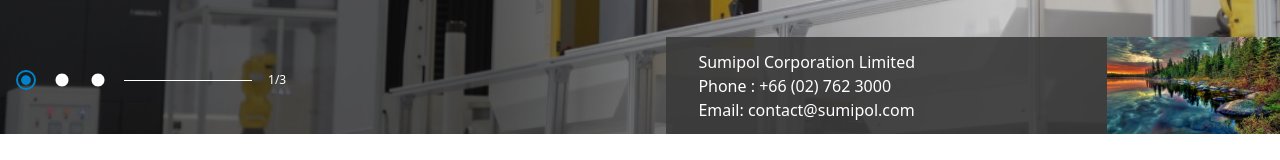
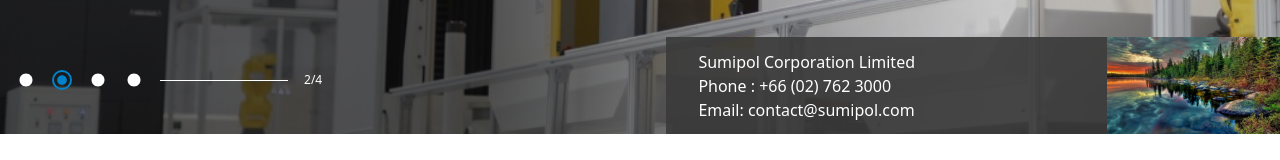
Before and after one commit to nukrobzero/template-fullstack-nextjs-setup, a Next.js app: page / in a window 1280 px wide. Shown: the part 586-746 px from the top of the page. Built offline with nearby package versions, Linux system fonts and the light colour scheme.

Commit message:
fix style

```diff
--- a/src/components/frontend/homepage/hero.tsx
+++ b/src/components/frontend/homepage/hero.tsx
@@ -11,11 +11,12 @@ export default function Hero() {
   const [activeIndex, setActiveIndex] = useState(0);
 
   const properties = {
+    duration: 5000,
     transitionDuration: 500,
     infinite: true,
     indicators: false,
     arrows: false,
-    autoplay: false,
+    autoplay: true,
     onChange: (oldIndex: any, newIndex: SetStateAction<number>) => {
       setActiveIndex(newIndex);
     },
@@ -37,6 +38,10 @@ export default function Hero() {
       url: "/home/Hero-Banner.jpg",
       caption: "slideImage3",
     },
+    {
+      url: "/home/Hero-Banner.jpg",
+      caption: "slideImage4",
+    },
   ];
 
   return (
@@ -45,7 +50,7 @@ export default function Hero() {
         {slideImages.map((slideImages, idx) => (
           <div
             key={idx}
-            className="slide-container max-h-[720px] bg-cover bg-fixed bg-no-repeat text-white"
+            className="slide-container max-h-[720px] bg-cover bg-fixed bg-no-repeat object-cover text-white"
             style={{
               backgroundImage: `url(${slideImages.url}),linear-gradient(90deg, rgba(0, 0, 0, 0.6) 38.4%, rgba(58, 58, 58, 0.329522) 59.17%, rgba(58, 58, 58, 0) 77.57%)`,
               backgroundBlendMode: "multiply",
@@ -76,7 +81,7 @@ export default function Hero() {
         ))}
       </Slide>
       <Sections>
-        <div className="z-20 relative top-[-160px] lg:top-[-80px] md:top-[-80px]">
+        <div className="z-20 relative top-[-160px] xl:top-[-80px] md:top-[-80px]">
           <div className="flex flex-row items-center">
             <div className="flex flex-row items-center justify-start">
               {slideImages.map((slideImages, idx) => (
@@ -91,17 +96,19 @@ export default function Hero() {
                   className={
                     activeIndex === idx
                       ? "border-2 border-[#0083CA] rounded-full mr-4 p-[2px]"
-                      : "mr-4 p-[2px]"
+                      : "mr-4 p-[2px] cursor-pointer"
                   }
                 />
               ))}
               <div className="bg-white w-32 h-[1px]"></div>
-              <div className="text-white text-xs ml-4">{activeIndex + 1}/3</div>
+              <div className="text-white text-xs ml-4">
+                {activeIndex + 1}/{slideImages.length}
+              </div>
             </div>
           </div>
         </div>
       </Sections>
-      <div className="z-10 relative top-[-149px]">
+      <div className="z-10 relative xl:top-[-149px] md:top-[-149px] sm:top-[-149px] top-[-149px]">
         <div className="flex flex-row lg:justify-end md:justify-end justify-center">
           <div
             className="flex flex-row items-center justify-center"
@@ -109,7 +116,7 @@ export default function Hero() {
               backgroundColor: "rgba(58, 58, 58, 0.9)",
             }}
           >
-            <div className="text-white lg:px-8 md:px-8 px-4 lg:mr-40 md:mr-24">
+            <div className="text-white xl:px-8 md:px-8 sm:px-4 px-2 lg:mr-40 md:mr-24">
               <h1>Sumipol Corporation Limited</h1>
               <h1>Phone : +66 (02) 762 3000</h1>
               <h1>Email: contact@sumipol.com</h1>
```
